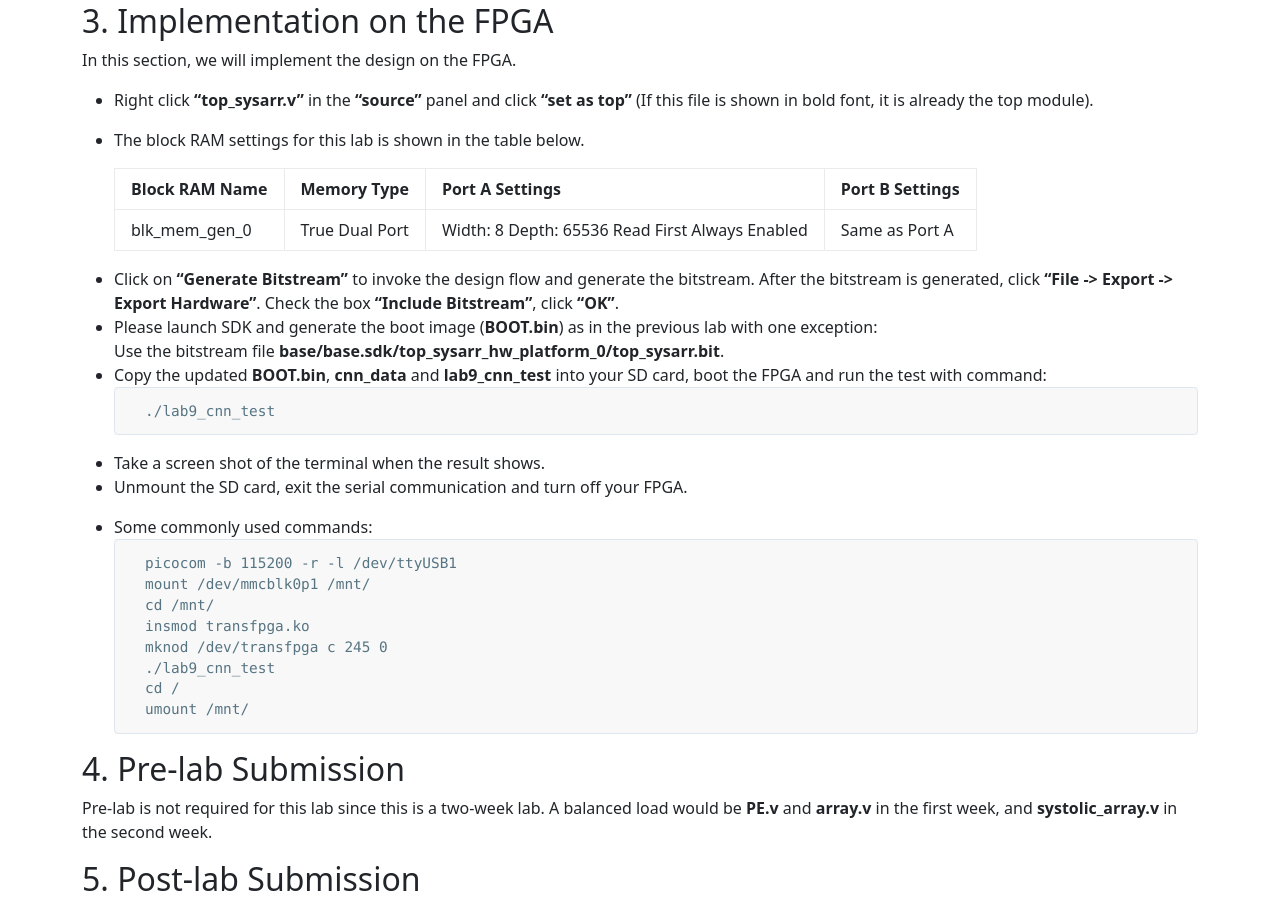
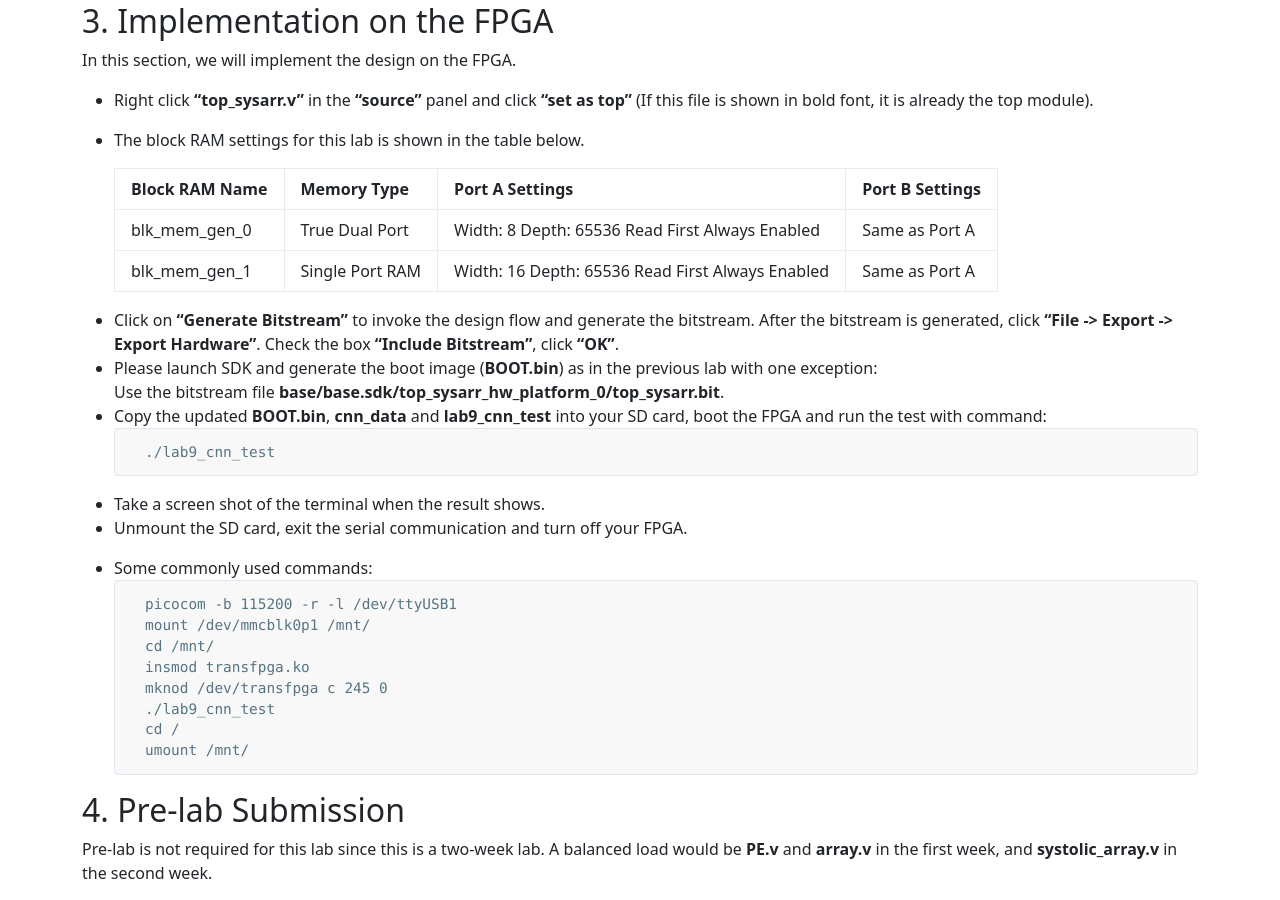
Before and after one commit to hailiangh/hailiangh.github.io, a Jekyll site: the page built from TA/ECEN689_Spring2022/lab9_manual.md, in a window 1280 px wide and 900 px high, scrolled down 6614 px. Built offline with Jekyll 4.4.1, drawn with Linux system fonts in a browser that asks for light colours.

Commit message:
Update lab9_manual.md

```diff
--- a/TA/ECEN689_Spring2022/lab9_manual.md
+++ b/TA/ECEN689_Spring2022/lab9_manual.md
@@ -91,6 +91,8 @@ In this section, we will implement the design on the FPGA.
     | Block RAM Name | Memory Type |    Port A Settings | Port B Settings|
     | ------------- | ------------- | ------------- | ------------- |
     | blk_mem_gen_0  | True Dual Port  | Width: 8 Depth: 65536 Read First Always Enabled  | Same as Port A  |
+    | blk_mem_gen_1  | Single Port RAM | Width: 16 Depth: 65536 Read First Always Enabled  | Same as Port A  |
+
 
 - Click on **"Generate Bitstream"** to invoke the design flow and generate the bitstream. After the bitstream is generated, click **"File -> Export -> Export Hardware"**. Check the box **"Include Bitstream"**, click **"OK"**.
 - Please launch SDK and generate the boot image (**BOOT.bin**) as in the previous lab with one exception:
```
